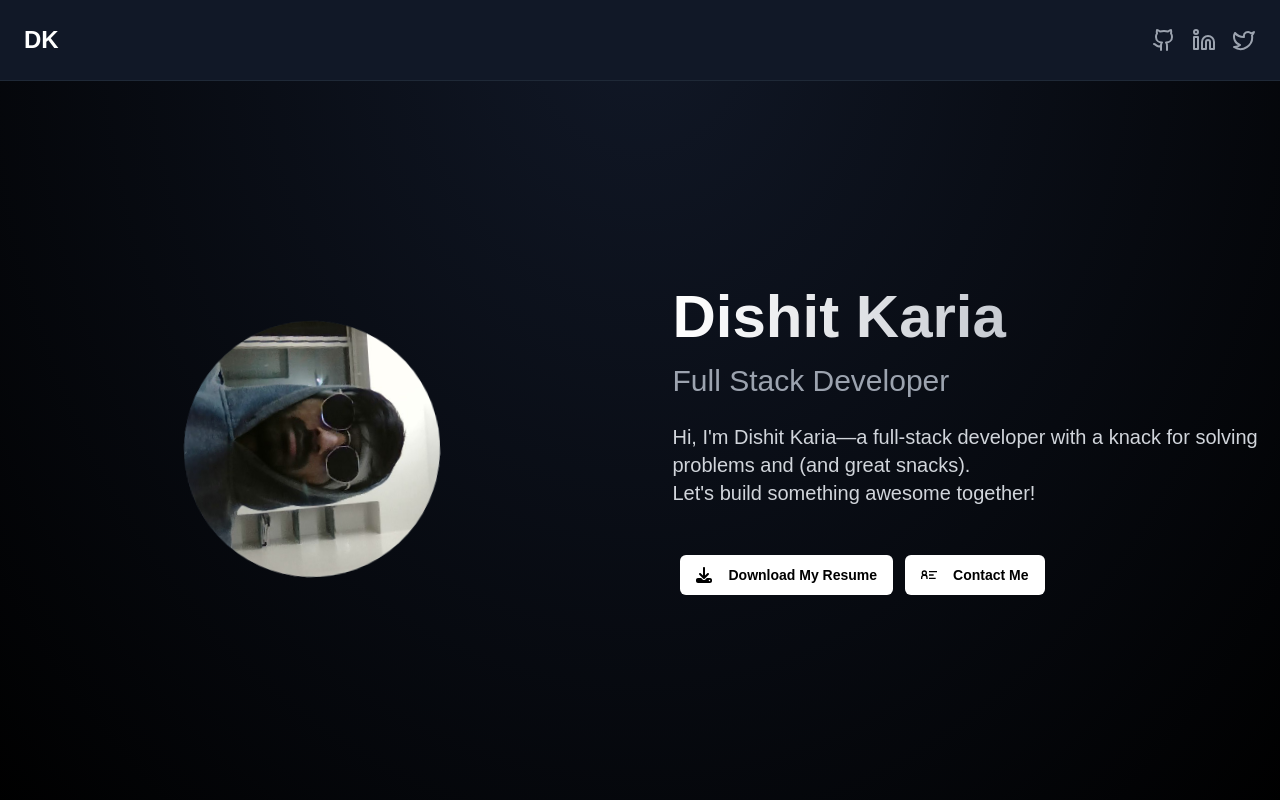
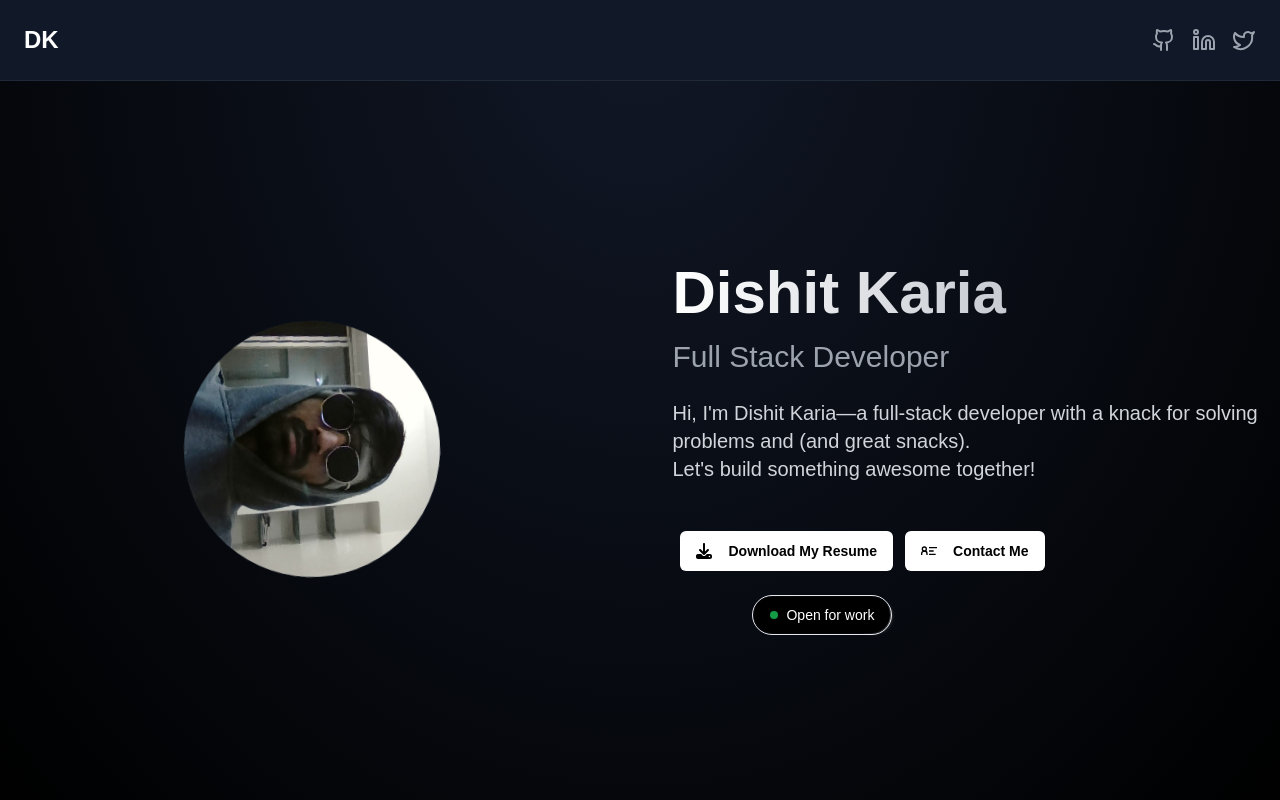
Before and after one commit to dishit7/portfolio, a Next.js app: page / in a window 1280 px wide. Shown: the top 800 px of the page. Built offline with nearby package versions, Linux system fonts and the light colour scheme.

Commit message:
buid fix

```diff
--- a/src/app/components/Header.tsx
+++ b/src/app/components/Header.tsx
@@ -1,14 +1,15 @@
 import Link from 'next/link'
 import { Github, Linkedin, Twitter } from 'lucide-react'
-import { FaDownload } from 'react-icons/fa6'
+import { FaCircle, FaDownload } from 'react-icons/fa6'
 import { GrContactInfo } from 'react-icons/gr'
 import { Button } from './ui/button'
 import MarqueeDemo from './Skills'
-import { Globe } from './ui/globe'
+import { HoverBorderGradient } from './ui/hover-board-gradient'
 
 export default function Home() {
   return (
     <div className="min-h-screen flex flex-col bg-[radial-gradient(ellipse_at_top,_var(--tw-gradient-stops))] from-gray-900 to-black">
+
       <header className="p-6 bg-gray-900 border-b border-gray-800">
         <nav className="flex justify-between items-center">
           <span className="text-2xl font-bold text-white">
@@ -36,8 +37,11 @@ export default function Home() {
                 src="/photo3cropped.png"
                 alt="Dishit Karia"
                 className="w-full h-full object-cover rounded-full"
+
               />
+
             </div>
+
           </div>
           <div className="hidden md:block w-px h-64 bg-gradient-to-b from-transparent via-gray-700 to-transparent mx-8"></div>
           <div className="md:w-1/2 text-center md:text-left">
@@ -67,10 +71,18 @@ export default function Home() {
               Contact Me
             </Link>
               </Button>
-                       </div>
-                  </div>
+            </div>
+            <div className='ml-20 pt-2'>
+                <HoverBorderGradient className="flex items-center gap-2 text-sm  ">
+          <FaCircle className="size-2 animate-pulse fill-green-600 text-green-600" />
+          Open for work
+              </HoverBorderGradient>
+              </div>
+          </div>
 
-              </div>
+
+        </div>
+
       </main>
     </div>
   )
--- /dev/null
+++ b/src/app/components/ui/hover-board-gradient.tsx
@@ -0,0 +1,99 @@
+"use client";
+import React, { useState, useEffect, useRef } from "react";
+
+import { motion } from "framer-motion";
+import { cn } from "@/lib/utils";
+
+type Direction = "TOP" | "LEFT" | "BOTTOM" | "RIGHT";
+
+export function HoverBorderGradient({
+  children,
+  containerClassName,
+  className,
+  as: Tag = "button",
+  duration = 1,
+  clockwise = true,
+  ...props
+}: React.PropsWithChildren<
+  {
+    as?: React.ElementType;
+    containerClassName?: string;
+    className?: string;
+    duration?: number;
+    clockwise?: boolean;
+  } & React.HTMLAttributes<HTMLElement>
+>) {
+  const [hovered, setHovered] = useState<boolean>(false);
+  const [direction, setDirection] = useState<Direction>("TOP");
+
+  const rotateDirection = (currentDirection: Direction): Direction => {
+    const directions: Direction[] = ["TOP", "LEFT", "BOTTOM", "RIGHT"];
+    const currentIndex = directions.indexOf(currentDirection);
+    const nextIndex = clockwise
+      ? (currentIndex - 1 + directions.length) % directions.length
+      : (currentIndex + 1) % directions.length;
+    return directions[nextIndex];
+  };
+
+  const movingMap: Record<Direction, string> = {
+    TOP: "radial-gradient(20.7% 50% at 50% 0%, hsl(0, 0%, 100%) 0%, rgba(255, 255, 255, 0) 100%)",
+    LEFT: "radial-gradient(16.6% 43.1% at 0% 50%, hsl(0, 0%, 100%) 0%, rgba(255, 255, 255, 0) 100%)",
+    BOTTOM:
+      "radial-gradient(20.7% 50% at 50% 100%, hsl(0, 0%, 100%) 0%, rgba(255, 255, 255, 0) 100%)",
+    RIGHT:
+      "radial-gradient(16.2% 41.199999999999996% at 100% 50%, hsl(0, 0%, 100%) 0%, rgba(255, 255, 255, 0) 100%)",
+  };
+
+  const highlight =
+    "radial-gradient(75% 181.15942028985506% at 50% 50%, #3275F8 0%, rgba(255, 255, 255, 0) 100%)";
+
+  useEffect(() => {
+    if (!hovered) {
+      const interval = setInterval(() => {
+        setDirection((prevState) => rotateDirection(prevState));
+      }, duration * 1000);
+      return () => clearInterval(interval);
+    }
+  }, [hovered]);
+  return (
+    <Tag
+      onMouseEnter={(event: React.MouseEvent<HTMLDivElement>) => {
+        setHovered(true);
+      }}
+      onMouseLeave={() => setHovered(false)}
+      className={cn(
+        "relative flex rounded-full border  content-center bg-black/20 hover:bg-black/10 transition duration-500 dark:bg-white/20 items-center flex-col flex-nowrap gap-10 h-min justify-center overflow-visible p-px decoration-clone w-fit",
+        containerClassName
+      )}
+      {...props}
+    >
+      <div
+        className={cn(
+          "w-auto text-white z-10 bg-black px-4 py-2 rounded-[inherit]",
+          className
+        )}
+      >
+        {children}
+      </div>
+      <motion.div
+        className={cn(
+          "flex-none inset-0 overflow-hidden absolute z-0 rounded-[inherit]"
+        )}
+        style={{
+          filter: "blur(2px)",
+          position: "absolute",
+          width: "100%",
+          height: "100%",
+        }}
+        initial={{ background: movingMap[direction] }}
+        animate={{
+          background: hovered
+            ? [movingMap[direction], highlight]
+            : movingMap[direction],
+        }}
+        transition={{ ease: "linear", duration: duration ?? 1 }}
+      />
+      <div className="bg-black absolute z-1 flex-none inset-[2px] rounded-[100px]" />
+    </Tag>
+  );
+}
--- a/src/app/page.tsx
+++ b/src/app/page.tsx
@@ -5,6 +5,8 @@ import MarqueeDemo from './components/Skills'
 import InfiniteMarquee from './components/Skills'
 import SkillsMarquee from './components/Skills'
 import Experience from './components/Experience/experience'
+import { HoverBorderGradient } from './components/ui/hover-board-gradient'
+import { FaCircle } from 'react-icons/fa6'
 
 
 //
@@ -13,6 +15,8 @@ export default function Home() {
     <div className="min-h-screen bg-black text-white ">
 <div className="absolute inset-0 bg-[radial-gradient(ellipse_at_center,_var(--tw-gradient-stops))] from-indigo-900 via-purple-800 to-black opacity-20 z-0"></div>
       <div className="relative z-10">
+
+
         <Header />
 
         <div className='flex '>
@@ -22,7 +26,10 @@ export default function Home() {
            <section className="bg-transperant ml-5 border border-white rounded-lg w-3/4 py-6">
             <h1 className='text-2xl font-bold ml-5'>Currently Learning </h1>
               <img src="/langchain.png" alt="langchain-logo" className='bg-transparent p-5' />
-
+              <HoverBorderGradient className="flex items-center gap-2 text-sm my-7">
+          <FaCircle className="size-2 animate-pulse fill-green-600 text-green-600" />
+          Open for work
+        </HoverBorderGradient>
           </section >
 
 
```
